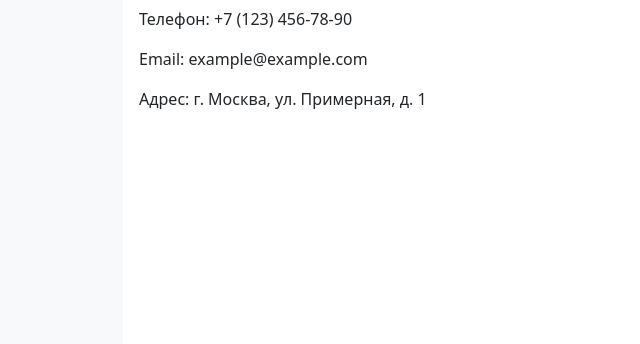
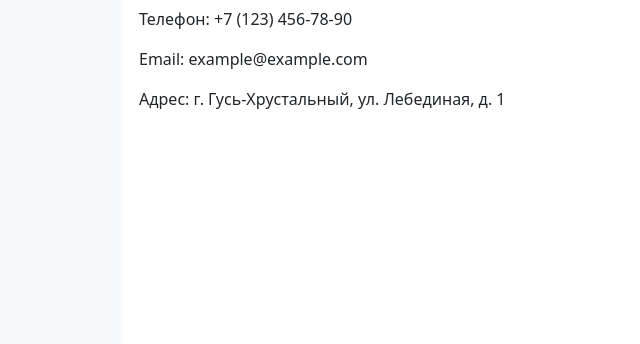
Before and after one commit to Heattehnik/Django_project, a Django app: page /contacts/ in a window 1280 px wide. Shown: the part 456-800 px from the top of the page, without its empty margins (77-717 px from the left). Run offline with Django 4.2, Linux system fonts and the light colour scheme.

Commit message:
refactor

```diff
--- a/catalog/templates/catalog/contacts.html
+++ b/catalog/templates/catalog/contacts.html
@@ -76,7 +76,7 @@
             <h2>Контакты</h2>
             <p>Телефон: +7 (123) 456-78-90</p>
             <p>Email: example@example.com</p>
-            <p>Адрес: г. Москва, ул. Примерная, д. 1</p>
+            <p>Адрес: г. Гусь-Хрустальный, ул. Лебединая, д. 1</p>
           </div>
         </div>
       </div>
```
